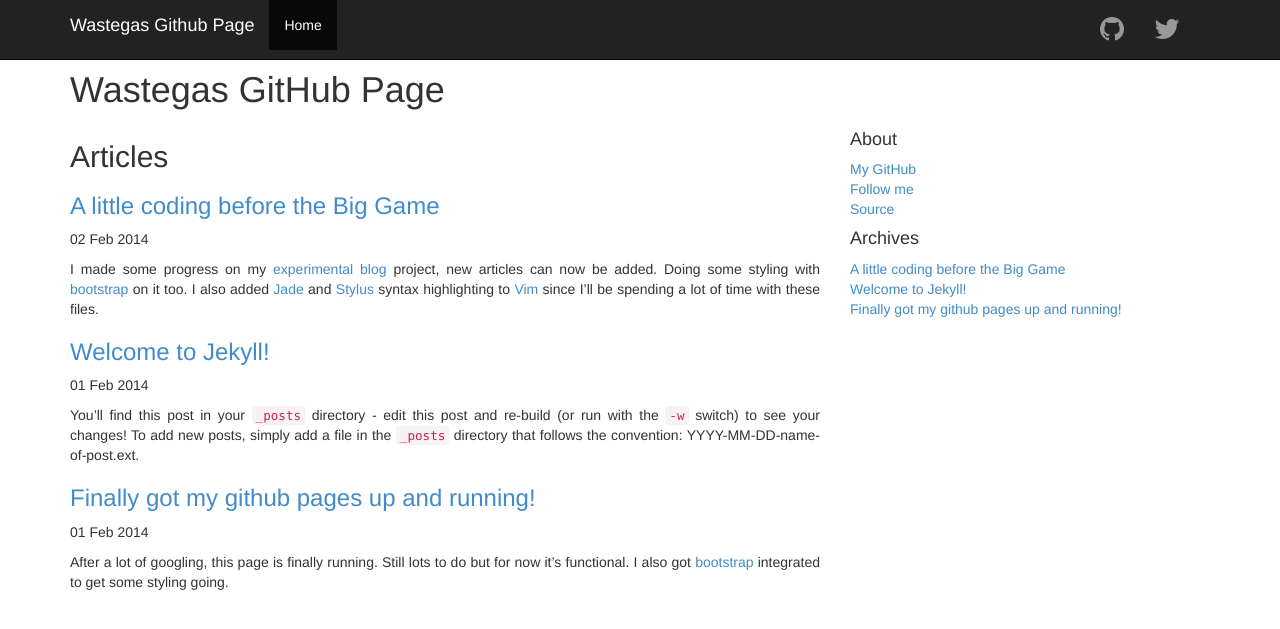
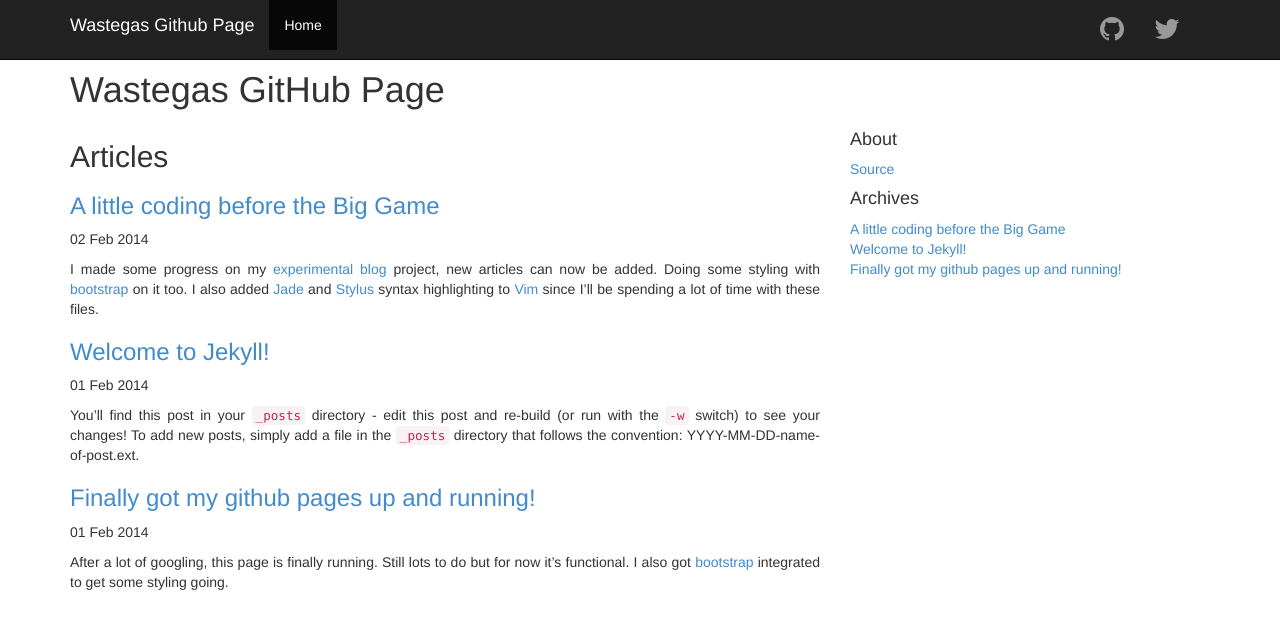
Before and after one commit to wastegas/wastegas.github.io, a Jekyll site: the page built from index.md, in a window 1280 px wide. Shown: the top 629 px of the page. Built offline with Jekyll 4.4.1, drawn with Linux system fonts in a browser that asks for light colours; nearby versions of some CDN libraries; Markdown is read by kramdown in place of the engine named in the settings.

Commit message:
links handled by navbar

```diff
--- a/_includes/right.html
+++ b/_includes/right.html
@@ -1,8 +1,6 @@
 <div class="sidebar-module">
     <h4>About</h4>
     <ol class="list-unstyled">
-        <li><a href="https://github.com/wastegas/">My GitHub</a></li>
-        <li><a href="http://twitter.com/wastegas">Follow me</a></li>
         <li><a href="https://github.com/wastegas/wastegas.github.io">Source</a></li>
     </ol>
 </div>
```
